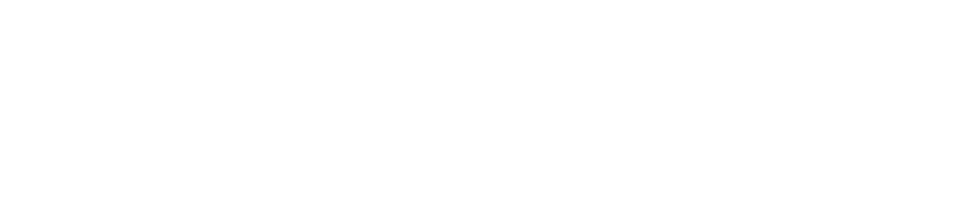
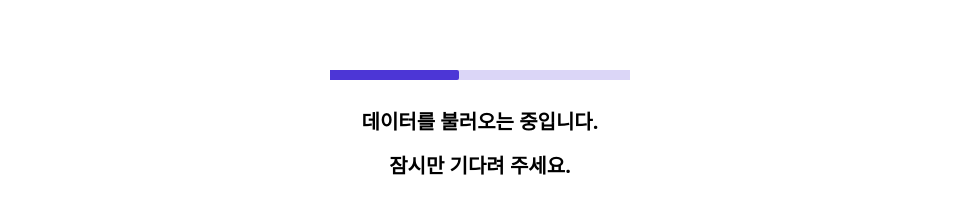
Before and after one commit to LEEJINYOUN/Webtoon_Next-tsx-, a Next.js app: page / in a window 1280 px wide. Shown: the part 245-458 px from the top of the page, without its empty margins (160-1119 px from the left). Built offline with nearby package versions, Linux system fonts and the light colour scheme; no server answers.

Commit message:
데이터 로딩 처리

```diff
--- a/package.json
+++ b/package.json
@@ -21,6 +21,7 @@
     "react": "18.2.0",
     "react-dom": "18.2.0",
     "react-icons": "^4.11.0",
+    "react-spinners": "^0.13.8",
     "tailwindcss": "3.3.3",
     "typescript": "5.2.2"
   }
--- a/src/components/HomeBanner.tsx
+++ b/src/components/HomeBanner.tsx
@@ -2,6 +2,7 @@
 import React from "react";
 import { useQueries } from "@tanstack/react-query";
 import BannerData from "./BannerData";
+import LoadingScreen from "./LoadingScreen";
 
 const CURRENT = new Date();
 const WEEK = ["sun", "mon", "tue", "wed", "thu", "fri", "sat"];
@@ -44,34 +45,32 @@ export default function HomeBanner() {
 
   return (
     <>
+      {(bannerGetData[0].isLoading ||
+        bannerGetData[1].isLoading ||
+        bannerGetData[2].isLoading ||
+        bannerGetData[0].data === undefined ||
+        bannerGetData[1].data === undefined ||
+        bannerGetData[2].data === undefined) && <LoadingScreen />}
       {bannerGetData[0].data && (
-        <>
         <BannerData
           data={bannerGetData[0].data.webtoons}
           name={"네이버"}
           linkHref={"/naver"}
         />
-        </>
       )}
-
       {bannerGetData[1].data && (
-        <>
         <BannerData
           data={bannerGetData[1].data.webtoons}
           name={"카카오"}
           linkHref={"/kakao"}
         />
-        </>
       )}
-
       {bannerGetData[2].data && (
-        <>
         <BannerData
           data={bannerGetData[2].data.webtoons}
           name={"카카이페이지"}
           linkHref={"/kakaoPage"}
         />
-        </>
       )}
     </>
   );
--- /dev/null
+++ b/src/components/LoadingScreen.tsx
@@ -0,0 +1,18 @@
+import React from "react";
+import { BarLoader } from "react-spinners";
+
+export default function LoadingScreen() {
+  return (
+    <div className="w-full h-[75vh] flex flex-col justify-center items-center">
+      <BarLoader color="#4c36d6" width={300} height={10} loading />
+      <div className="mt-5 flex flex-col text-center">
+        <span className="font-bold text-base md:text-xl p-2">
+          데이터를 불러오는 중입니다.
+        </span>
+        <span className="font-bold text-base md:text-xl p-2">
+          잠시만 기다려 주세요.
+        </span>
+      </div>
+    </div>
+  );
+}
--- a/src/components/PageData.tsx
+++ b/src/components/PageData.tsx
@@ -3,6 +3,7 @@
 import React, { useState } from "react";
 import { PageDataType } from "./TypeAlias";
 import { useQuery } from "@tanstack/react-query";
+import LoadingScreen from "./LoadingScreen";
 
 const DAY = [
   {
@@ -63,7 +64,7 @@ export default function PageData({ page, name }: PageDataType) {
     }
   };
 
-  const { data } = useQuery(["data", page, currentDay], async () => {
+  const { data, isLoading } = useQuery(["data", page, currentDay], async () => {
     const getData = await fetch(
       `${API_KEY}?perPage=20&page=1&service=${page}&updateDay=${currentDay}`
     ).then((response) => response.json());
@@ -87,6 +88,7 @@ export default function PageData({ page, name }: PageDataType) {
           </button>
         ))}
       </div>
+      {(isLoading || data === undefined) && <LoadingScreen />}
       <div className="grid 2xl:grid-cols-5 xl:grid-cols-4 lg:grid-cols-3 md:grid-cols-2 grid-cols-1 gap-5">
         {data &&
           data.webtoons.map((card: any, key: any) => (
```
Also changed, not shown: 1 other file (tests, documents, lock files or other folders). Lines whose indentation alone changed are shown as unchanged.
